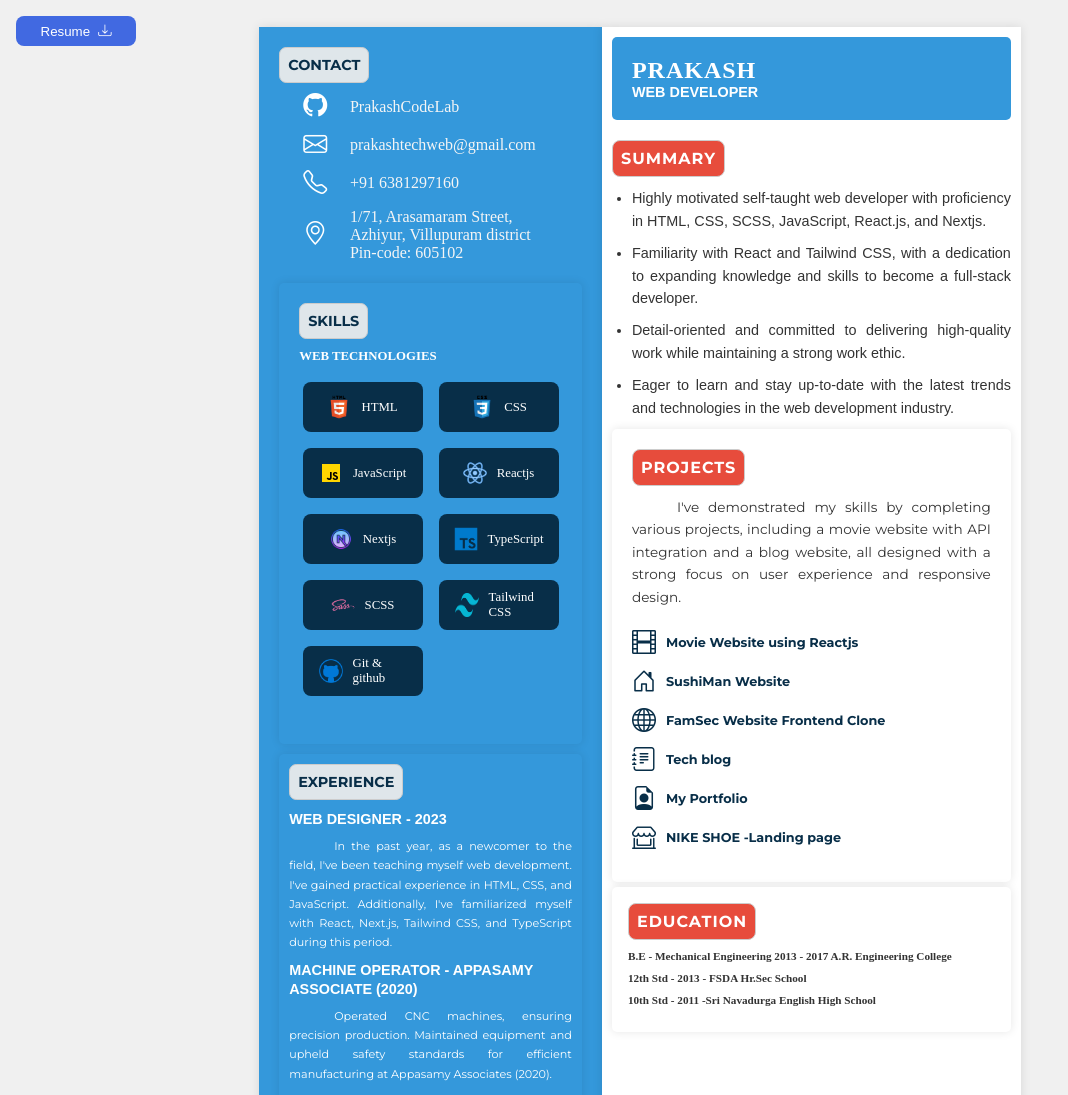
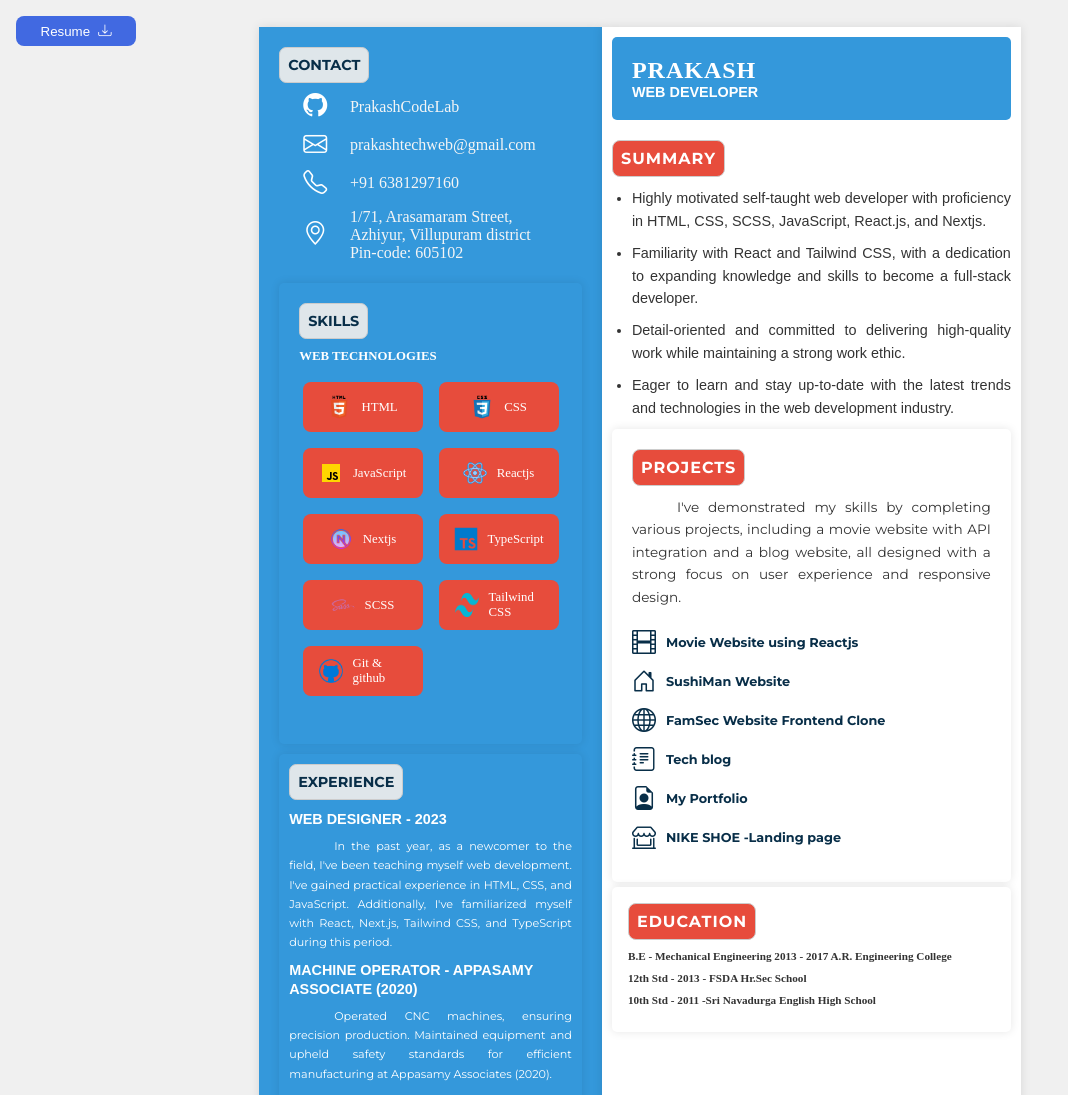
Before and after one commit to PrakashCodeLab/resume-prakash, a website built with Vite: page index.html in a window 1280 px wide. Shown: the top 1095 px of the page, without its empty margins (0-1068 px from the left). Built offline with nearby package versions, Linux system fonts and the light colour scheme; a web font is replaced by a local one.

Commit message:
Update style.css

```diff
--- a/style.css
+++ b/style.css
@@ -304,8 +304,10 @@ body {
 	padding: 0.5rem 1rem;
 	border: none;
 	border-radius: 0.5rem;
-	background-color: #082e48;
-	color: #fff;
+	/*background-color: #082e48;
+	color: #fff;*/
+	background-color:#e74c3c;
+	color: #ffffff;
 	font-size: 0.8rem;
 
 }
```
